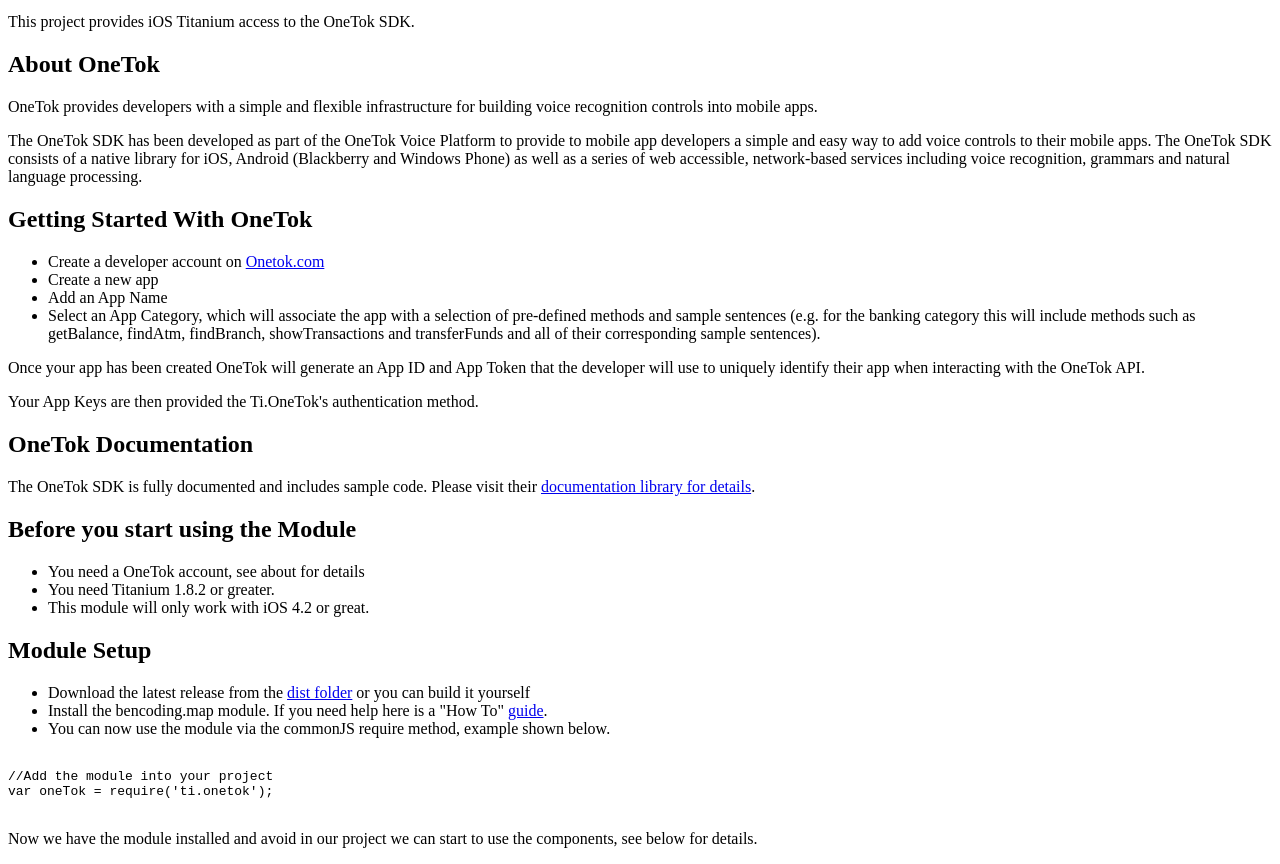
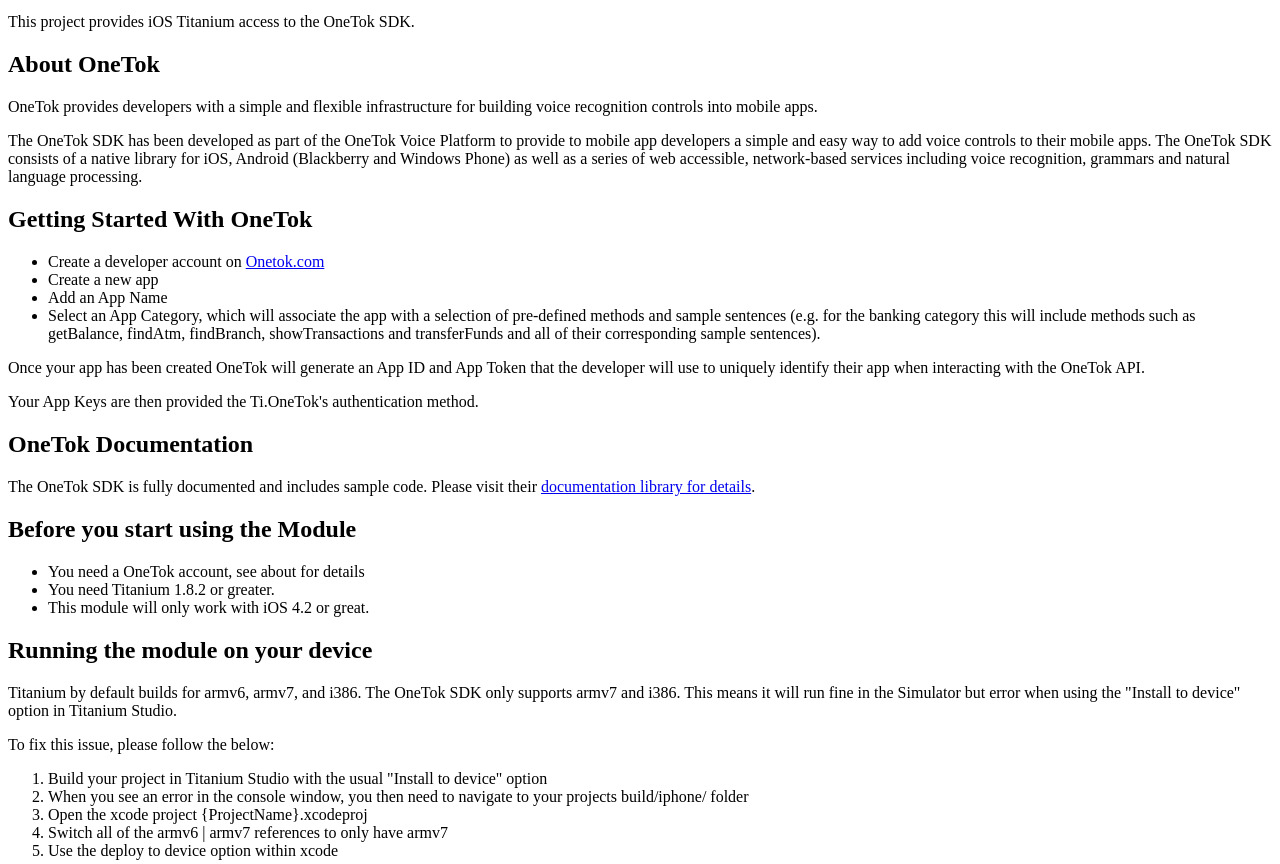
Before and after one commit to benbahrenburg/Ti.OneTok, a plain HTML site: page iOS/documentation/index.html in a window 1280 px wide. Shown: the part 87-951 px from the top of the page. Drawn offline with Linux system fonts and the light colour scheme.

Commit message:
Add updates for armv7 issue

```diff
--- a/iOS/documentation/index.html
+++ b/iOS/documentation/index.html
@@ -34,6 +34,20 @@
 <li>You need Titanium 1.8.2 or greater.</li>
 <li>This module will only work with iOS 4.2 or great.  </li>
 </ul>
+
+<h2>Running the module on your device</h2>
+
+<p>Titanium by default builds for armv6, armv7, and i386.  The OneTok SDK only supports armv7 and i386.  This means it will run fine in the Simulator but error when using the "Install to device" option in Titanium Studio.</p>
+
+<p>To fix this issue, please follow the below:</p>
+
+<ol>
+<li>Build your project in Titanium Studio with the usual "Install to device" option</li>
+<li>When you see an error in the console window, you then need to navigate to your projects build/iphone/ folder</li>
+<li>Open the xcode project {ProjectName}.xcodeproj</li>
+<li>Switch all of the armv6 | armv7 references to only have armv7</li>
+<li>Use the deploy to device option within xcode</li>
+</ol>
 
 <h2>Module Setup</h2>
 
@@ -189,7 +203,7 @@ alert("Current Status is " + foo);
 
 <h2>Examples</h2>
 
-<p>A fully working sample app.js is available in the module's example folder or for download <a href="https://github.com/benbahrenburg/Ti.OneTok/tree/master/example">here</a>.</p>
+<p>A fully working sample app.js is available in the module's example folder or for download <a href="https://github.com/benbahrenburg/Ti.OneTok/tree/master/iOS/example">here</a>.</p>
 
 <h2>FAQ</h2>
 
--- a/iOS/example/app.js
+++ b/iOS/example/app.js
@@ -209,6 +209,7 @@ function fetchWindowOne(){
 	win.add(btnAuthenticate);
 
 	btnAuthenticate.addEventListener('click', function(){
+		try{
 			function onError(e){
 				Ti.API.info(e);
 				alert('Errored on Authentication');
@@ -229,6 +230,10 @@ function fetchWindowOne(){
 						onError:onError
 				});
 			}
+		}catch(err) {
+			var errMsg = Ti.UI.createAlertDialog({title:'Error',message:err});
+			errMsg.show();
+		}
 	});
 
 	return win;
```
Also changed, not shown: 4 other files. Lines whose indentation alone changed are shown as unchanged.
